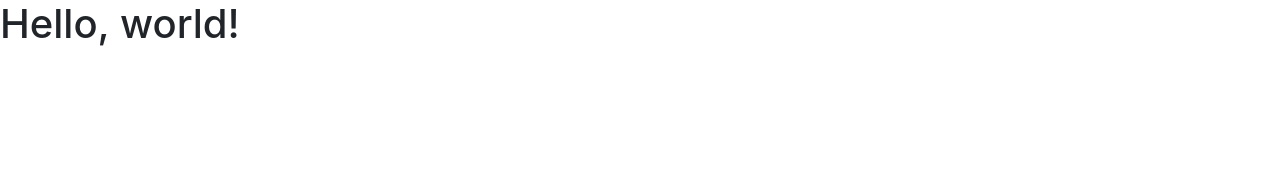
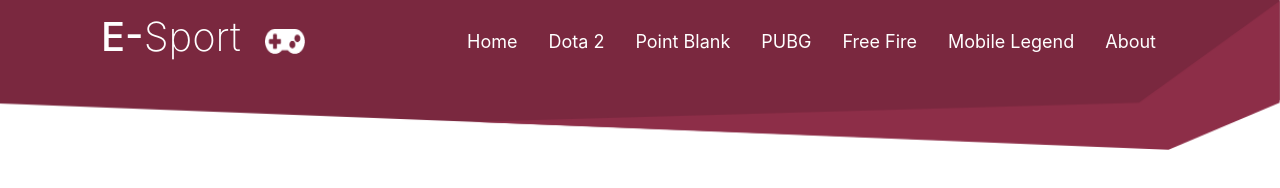
Before and after one commit to rabkawork/slicing-esports, a plain HTML site: page index.html in a window 1280 px wide. Drawn offline with nearby package versions, Linux system fonts and the light colour scheme.

Commit message:
add navbar and icon image header

```diff
--- a/assets/style.css
+++ b/assets/style.css
@@ -0,0 +1,25 @@
+.bg-header{
+    background-image: url("content/bg-header.png");
+    background-size: 100% 100%;
+    height: 150px;
+}
+
+.nav-link{
+    color:#ffffff !important;
+    margin-right: 15px;
+    font-size: 18px;
+    font-weight: 400;
+}
+
+
+.navbar-brand h1, .navbar-brand span {
+    color:#ffffff;
+}
+
+.navbar-brand h1{
+    font-weight: 500;
+}
+
+.navbar-brand span{
+    font-weight: 250;
+}
--- a/index.html
+++ b/index.html
@@ -5,18 +5,69 @@
     <!-- Required meta tags -->
     <meta charset="utf-8">
     <meta name="viewport" content="width=device-width, initial-scale=1, shrink-to-fit=no">
-
     <!-- Bootstrap CSS -->
     <link rel="stylesheet" href="https://cdn.jsdelivr.net/npm/bootstrap@4.6.0/dist/css/bootstrap.min.css"
         integrity="sha384-B0vP5xmATw1+K9KRQjQERJvTumQW0nPEzvF6L/Z6nronJ3oUOFUFpCjEUQouq2+l" crossorigin="anonymous">
+    <title>Esports Website</title>
 
-    <title>Hello, world!</title>
+    <link rel="stylesheet" href="assets/style.css">
 </head>
 
 <body>
-    <h1>Hello, world!</h1>
 
-    <!-- Optional JavaScript; choose one of the two! -->
+    <div class="container-fluid bg-header">
+        <div class="container">
+            <nav class="navbar navbar-expand-lg navbar-light bg-transparent">
+                <a class="navbar-brand d-flex align-items-center" href="#">
+                    <h1 class="mr-4">E-<span>Sport</span> </h1>
+                    <img src="assets/header/brand.png" width="40" height="25" class="d-inline-block align-top"
+                        alt="">
+                </a>
+                <button class="navbar-toggler" type="button" data-toggle="collapse" data-target="#navbarSupportedContent"
+                    aria-controls="navbarSupportedContent" aria-expanded="false" aria-label="Toggle navigation">
+                    <span class="navbar-toggler-icon"></span>
+                </button>
+
+                <div class="collapse navbar-collapse" id="navbarSupportedContent">
+                    <ul class="navbar-nav ml-auto">
+                        <li class="nav-item active">
+                            <a class="nav-link" href="#">Home <span class="sr-only">(current)</span></a>
+                        </li>
+                        <li class="nav-item">
+                            <a class="nav-link" href="#">Dota 2</a>
+                        </li>
+
+
+                        <li class="nav-item">
+                            <a class="nav-link" href="#">Point Blank</a>
+                        </li>
+
+
+                        <li class="nav-item">
+                            <a class="nav-link" href="#">PUBG</a>
+                        </li>
+
+                        <li class="nav-item">
+                            <a class="nav-link" href="#">Free Fire</a>
+                        </li>
+
+
+
+                        <li class="nav-item">
+                            <a class="nav-link" href="#">Mobile Legend</a>
+                        </li>
+
+
+                        <li class="nav-item">
+                            <a class="nav-link" href="#">About</a>
+                        </li>
+                    </ul>
+
+                </div>
+            </nav>
+        </div>
+    </div>
+
 
     <!-- Option 1: jQuery and Bootstrap Bundle (includes Popper) -->
     <script src="https://code.jquery.com/jquery-3.5.1.slim.min.js"
```
